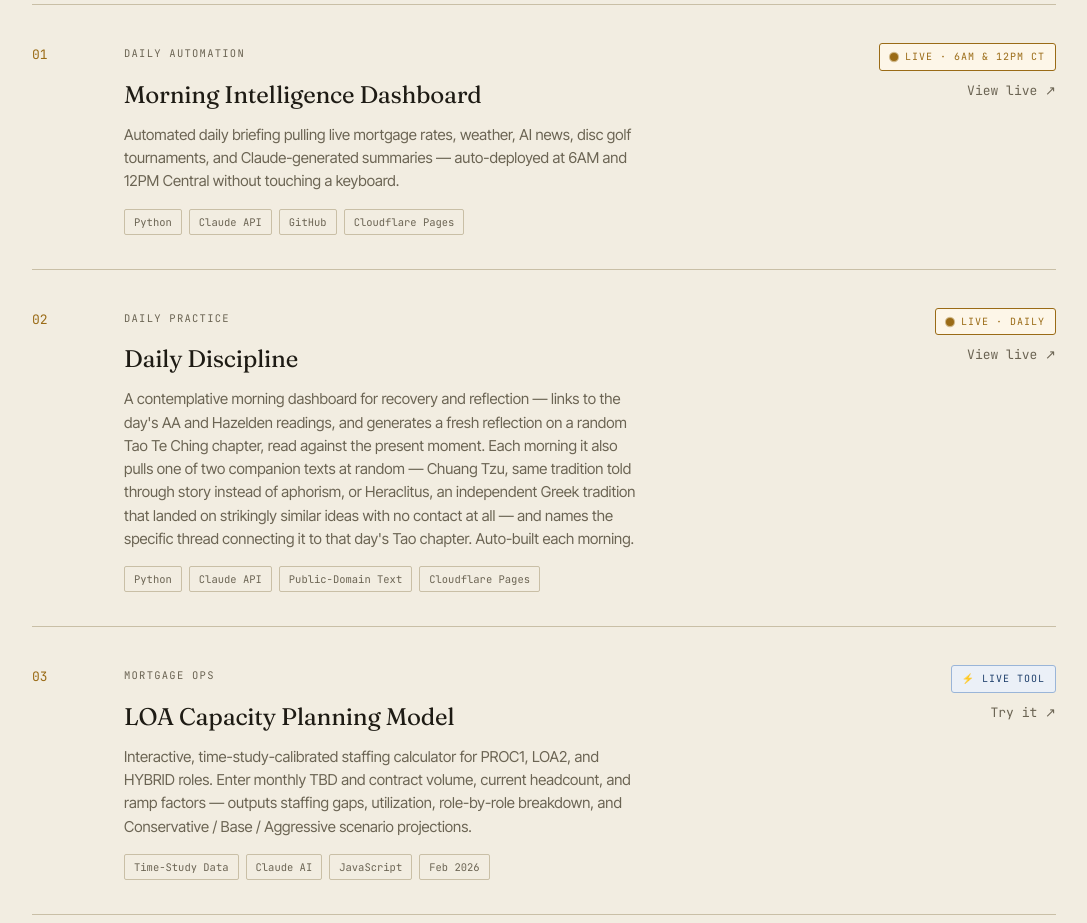
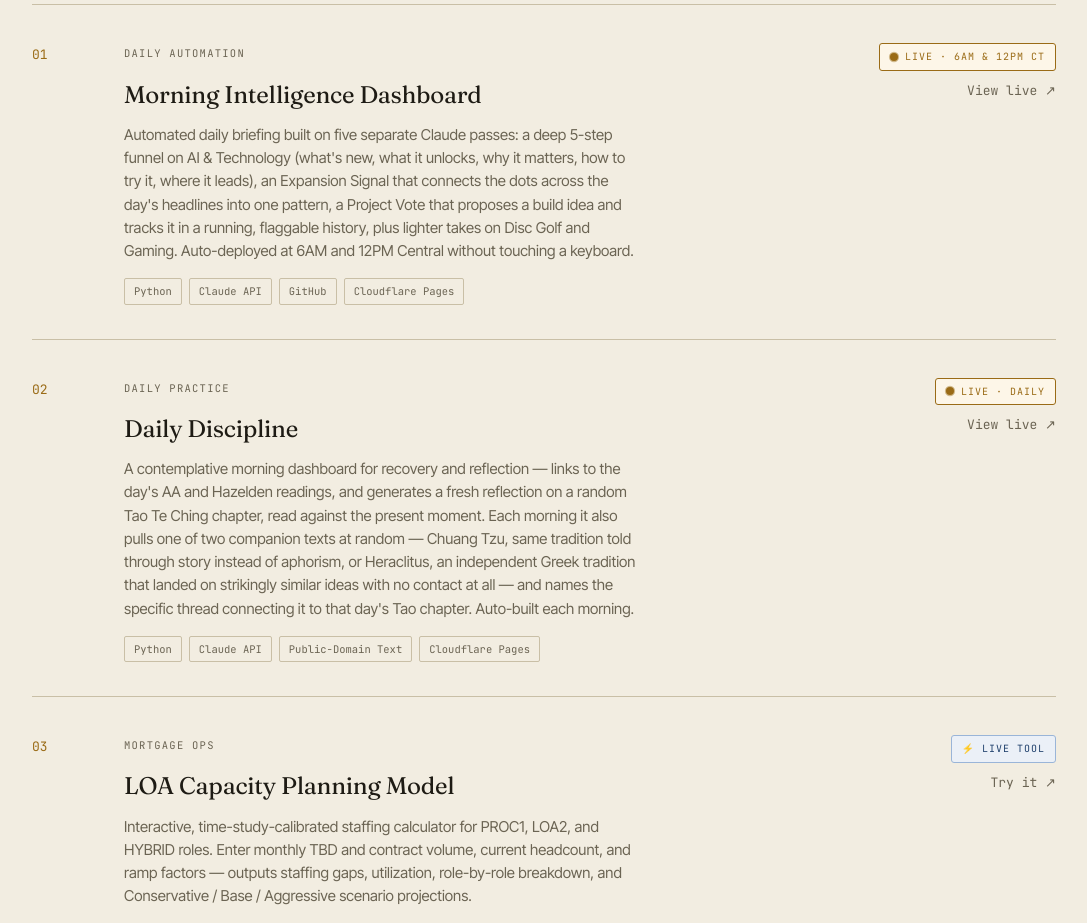
Before and after one commit to jdbates-gitit/jdb-landing, a plain HTML site: page index.html in a window 1280 px wide. Shown: the part 1640-2563 px from the top of the page, without its empty margins (96-1183 px from the left). Drawn offline with Linux system fonts and the light colour scheme.

Commit message:
Update Morning Intelligence Dashboard card description

```diff
--- a/index.html
+++ b/index.html
@@ -308,7 +308,7 @@
         <div class="body">
           <span class="tag">Daily Automation</span>
           <h3>Morning Intelligence Dashboard</h3>
-          <p>Automated daily briefing pulling live mortgage rates, weather, AI news, disc golf tournaments, and Claude-generated summaries — auto-deployed at 6AM and 12PM Central without touching a keyboard.</p>
+          <p>Automated daily briefing built on five separate Claude passes: a deep 5-step funnel on AI & Technology (what's new, what it unlocks, why it matters, how to try it, where it leads), an Expansion Signal that connects the dots across the day's headlines into one pattern, a Project Vote that proposes a build idea and tracks it in a running, flaggable history, plus lighter takes on Disc Golf and Gaming. Auto-deployed at 6AM and 12PM Central without touching a keyboard.</p>
           <div class="stack"><span>Python</span><span>Claude API</span><span>GitHub</span><span>Cloudflare Pages</span></div>
         </div>
         <div class="right">
```
